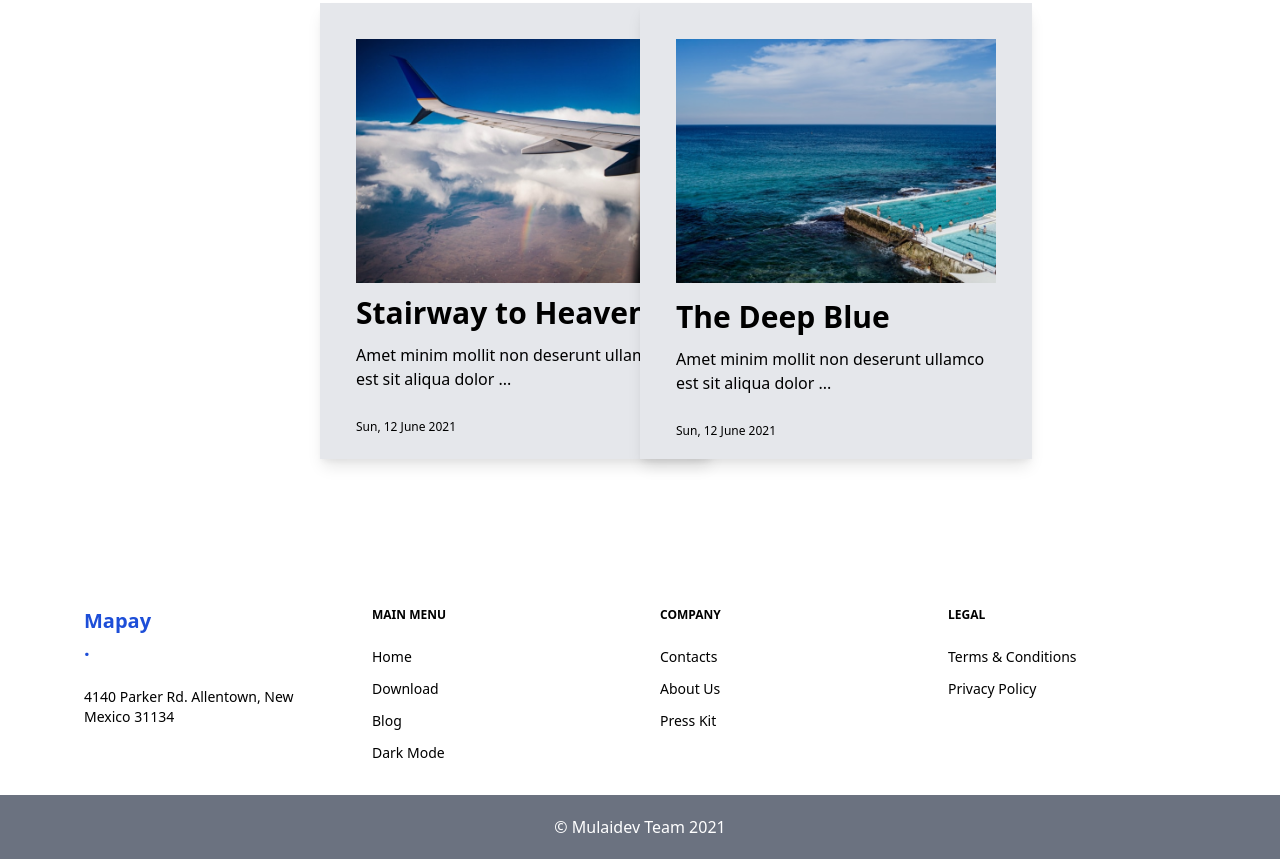
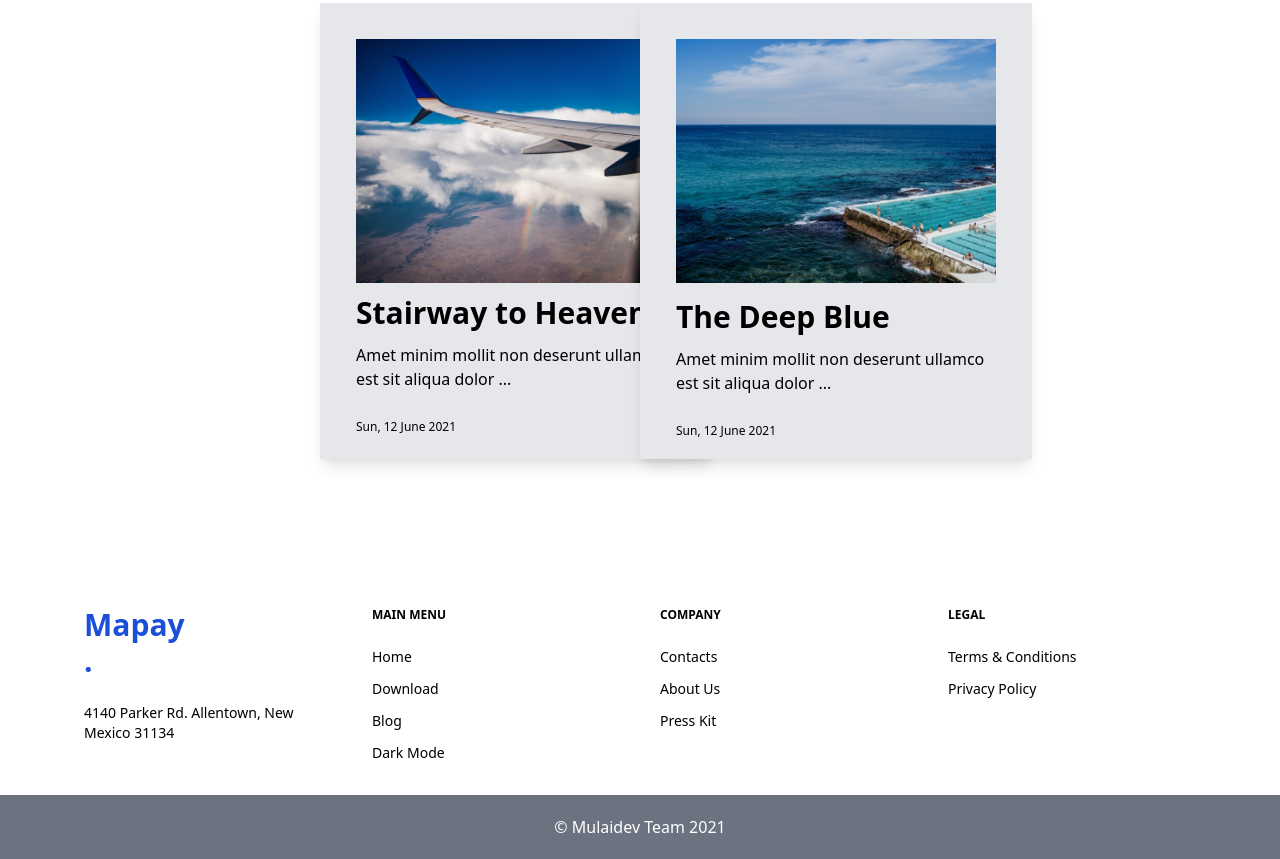
Before and after one commit to mulaidev/mapay, a website: page index.html in a window 1280 px wide. Shown: the part 3802-4661 px from the top of the page. Drawn offline with Linux system fonts and the light colour scheme.

Commit message:
Update index.html

```diff
--- a/index.html
+++ b/index.html
@@ -222,7 +222,7 @@
         <!-- Col-1 -->
         <div class="p-5 w-1/2 sm:w-4/12 md:w-3/12">
             <!-- Col Title -->
-            <div class="text-xl text-blue-700 font-medium mb-6 font-bold">
+            <div class="text-3xl text-blue-700 font-medium mb-6 font-bold">
                 Mapay<p class="text-red-400">.</p>
             </div>
 
```
